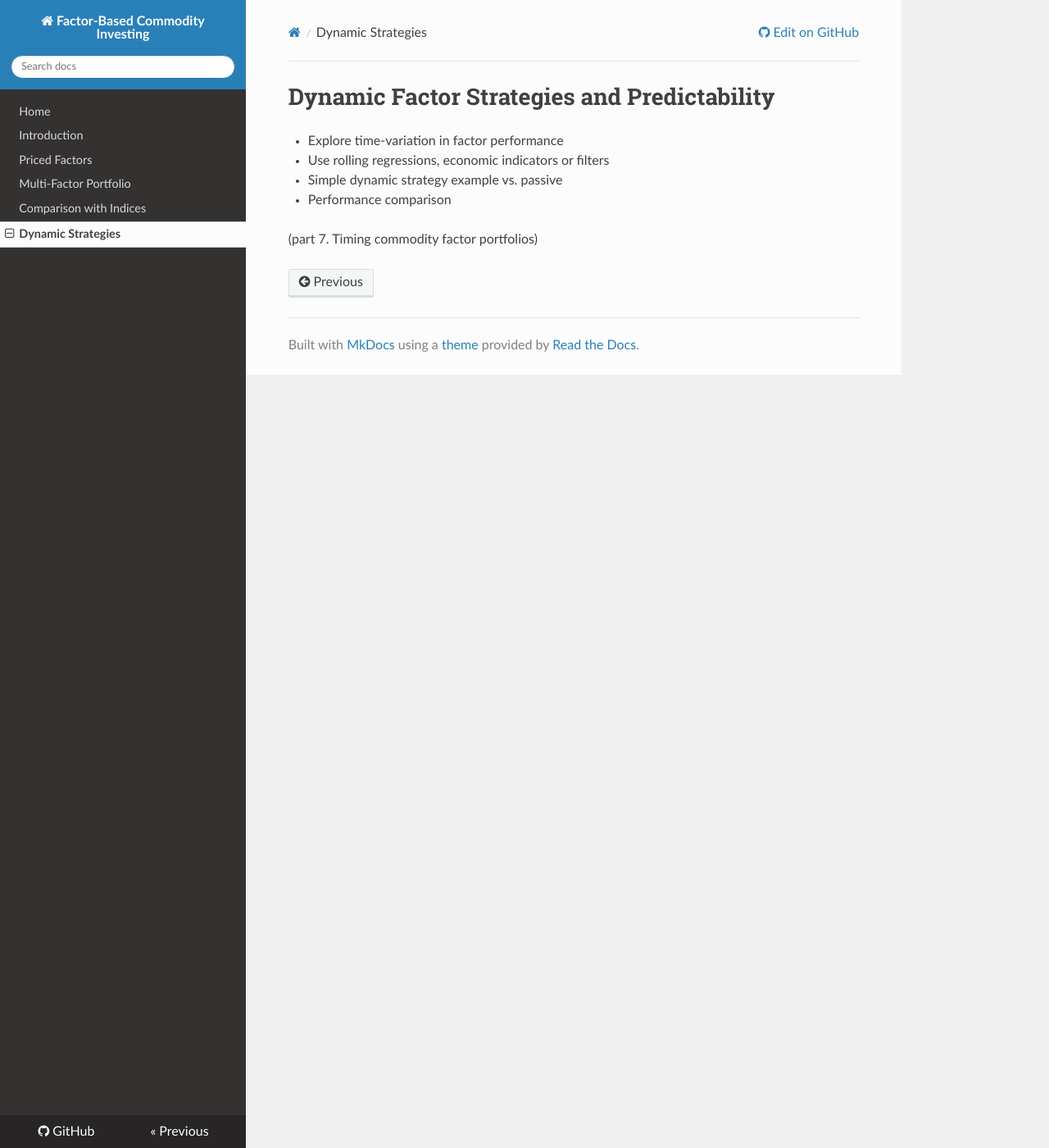
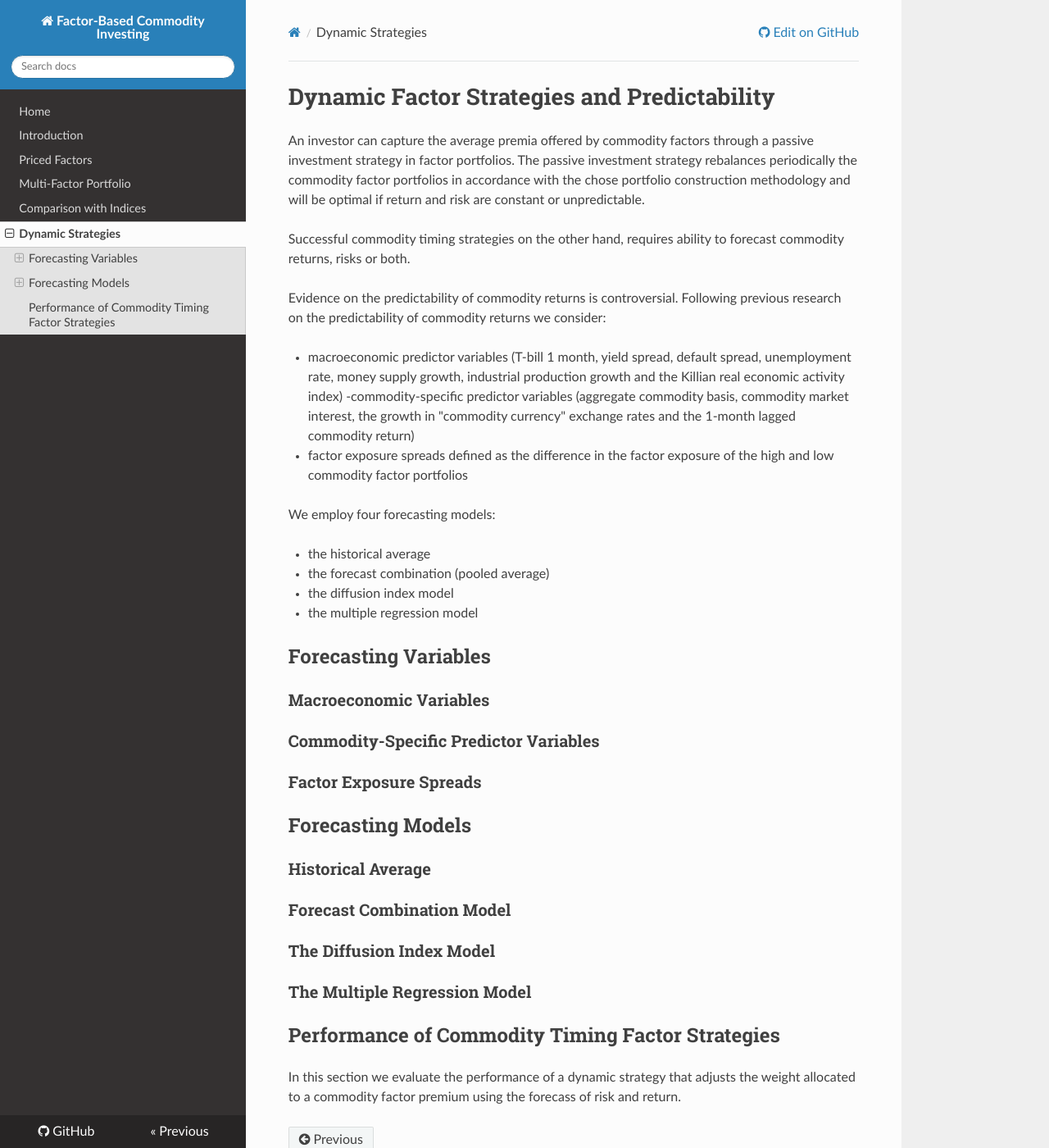
Before and after one commit to tlorans/commo_factors, an MkDocs documentation site: the page built from commo_factors/docs/docs/predictability.md, in a window 1280 px wide and 1400 px high. Shown: the whole window at 82% size. Built offline with MkDocs 1.6.1, drawn with Linux system fonts in a browser that asks for light colours; nearby versions of some CDN libraries.

Commit message:
stop for now

```diff
--- a/commo_factors/docs/docs/predictability.md
+++ b/commo_factors/docs/docs/predictability.md
@@ -1,8 +1,45 @@
 # Dynamic Factor Strategies and Predictability
 
-- Explore time-variation in factor performance
-- Use rolling regressions, economic indicators or filters
--  Simple dynamic strategy example vs. passive
-- Performance comparison
+An investor can capture the average premia offered by commodity factors through a passive investment strategy in factor portfolios.
+The passive investment strategy rebalances periodically the commodity factor portfolios in accordance with the chose portfolio construction methodology and will be optimal if return and risk are constant or unpredictable.
 
-(part 7. Timing commodity factor portfolios)
+Successful commodity timing strategies on the other hand, requires ability to forecast commodity returns, risks or both.
+
+Evidence on the predictability of commodity returns is controversial. Following previous research on the predictability of commodity returns we consider:
+
+- macroeconomic predictor variables (T-bill 1 month, yield spread, default spread, unemployment rate, money supply growth, industrial production growth and the Killian real economic activity index)
+-commodity-specific predictor variables (aggregate commodity basis, commodity market interest, the growth in "commodity currency" exchange rates and the 1-month lagged commodity return)
+- factor exposure spreads defined as the difference in the factor exposure of the high and low commodity factor portfolios
+
+We employ four forecasting models:
+
+- the historical average
+- the forecast combination (pooled average)
+- the diffusion index model
+- the multiple regression model
+
+
+## Forecasting Variables
+
+### Macroeconomic Variables
+
+### Commodity-Specific Predictor Variables
+
+### Factor Exposure Spreads
+
+## Forecasting Models
+
+### Historical Average
+
+
+### Forecast Combination Model
+
+
+### The Diffusion Index Model
+
+
+### The Multiple Regression Model
+
+## Performance of Commodity Timing Factor Strategies
+
+In this section we evaluate the performance of a dynamic strategy that adjusts the weight allocated to a commodity factor premium using the forecass of risk and return.
```
Also changed, not shown: commo_factors/docs/docs/portfolio_construction.md (+19 -0 lines), commo_factors/docs/docs/priced_factors.md (+20 -12 lines).
